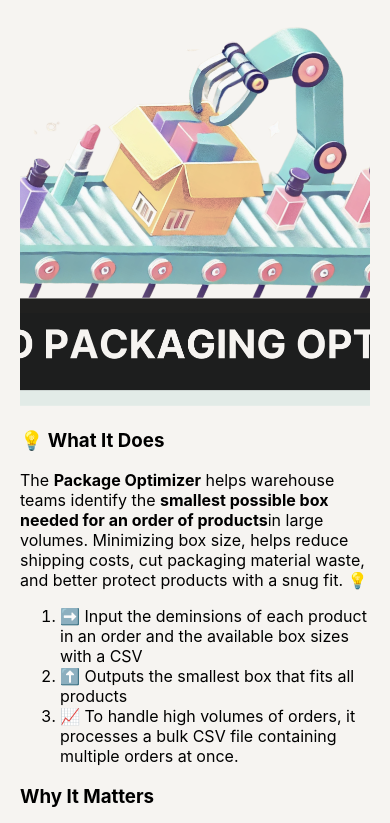
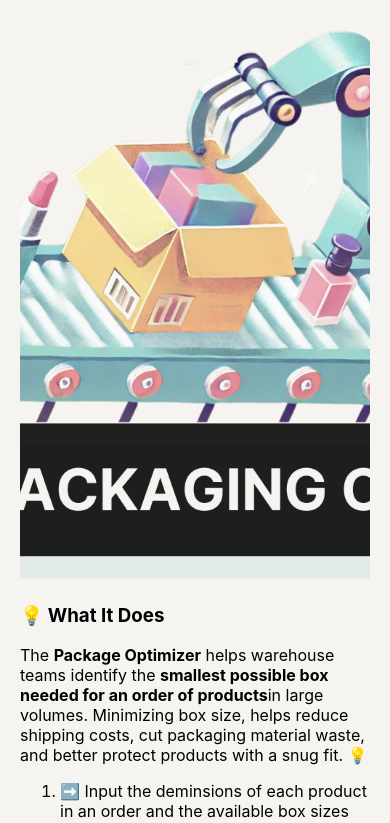
Before and after one commit to shreeti-patel/package-optimizer, a React (Create React App) app in the folder frontend-package-optimizer/frontend-package-optimizer/: page / in a window 390 px wide. Shown: the top 823 px of the page. Built offline with nearby package versions, Linux system fonts and the light colour scheme.

Commit message:
mobile header dynamically changes

```diff
--- a/frontend-package-optimizer/frontend-package-optimizer/src/App.css
+++ b/frontend-package-optimizer/frontend-package-optimizer/src/App.css
@@ -108,7 +108,13 @@ button:disabled {
   display: flex;
 }
 
-
+@media (max-width: 768px) {
+  .header-container {
+    padding-top: 50%;           /* Taller aspect ratio for mobile */
+    background-size: cover;     /* Fill mobile screen width */
+    max-width: 100%;            /* Remove desktop width constraint */
+  }
+}
 
 .button-container {
   display: flex;
```
